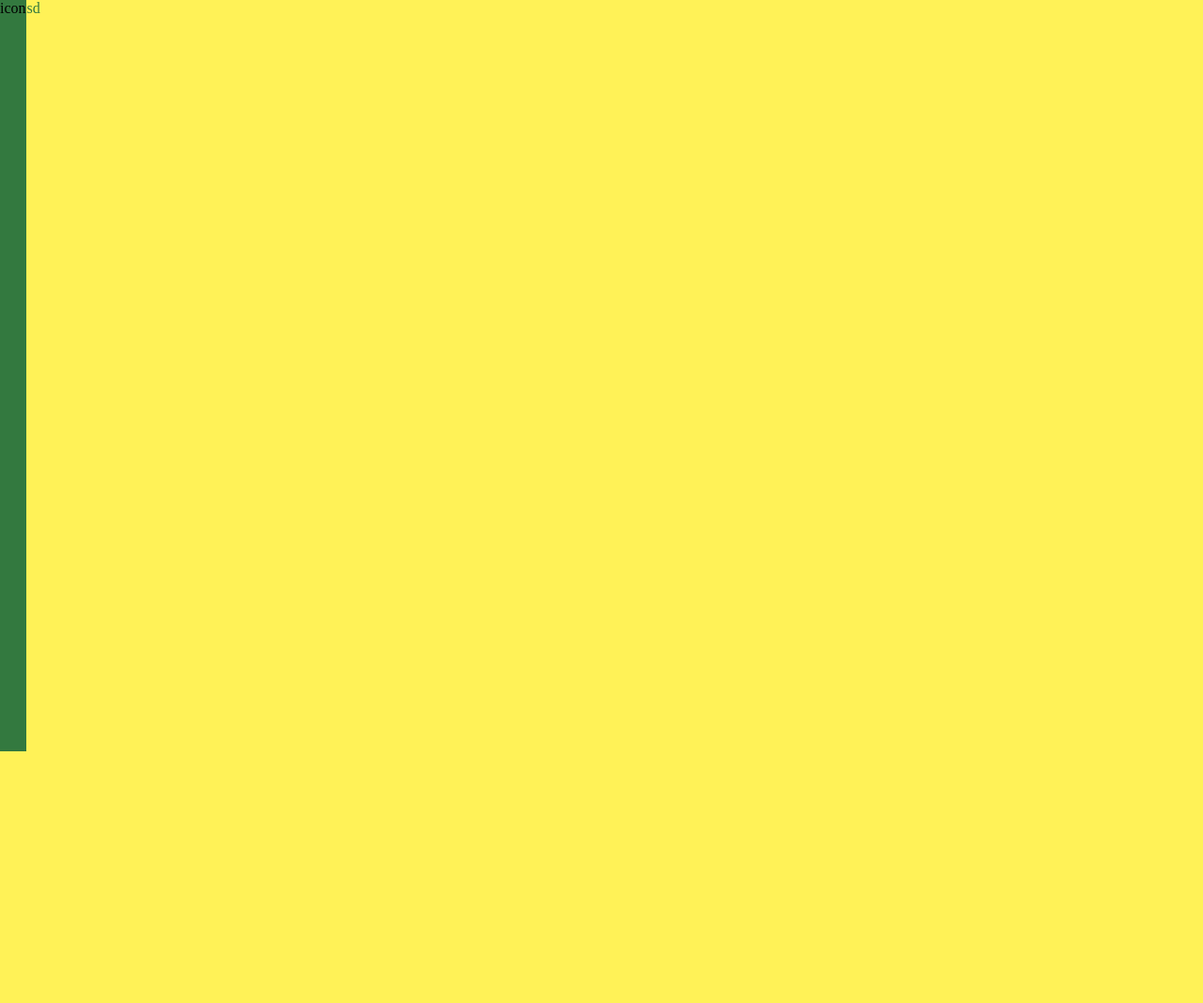
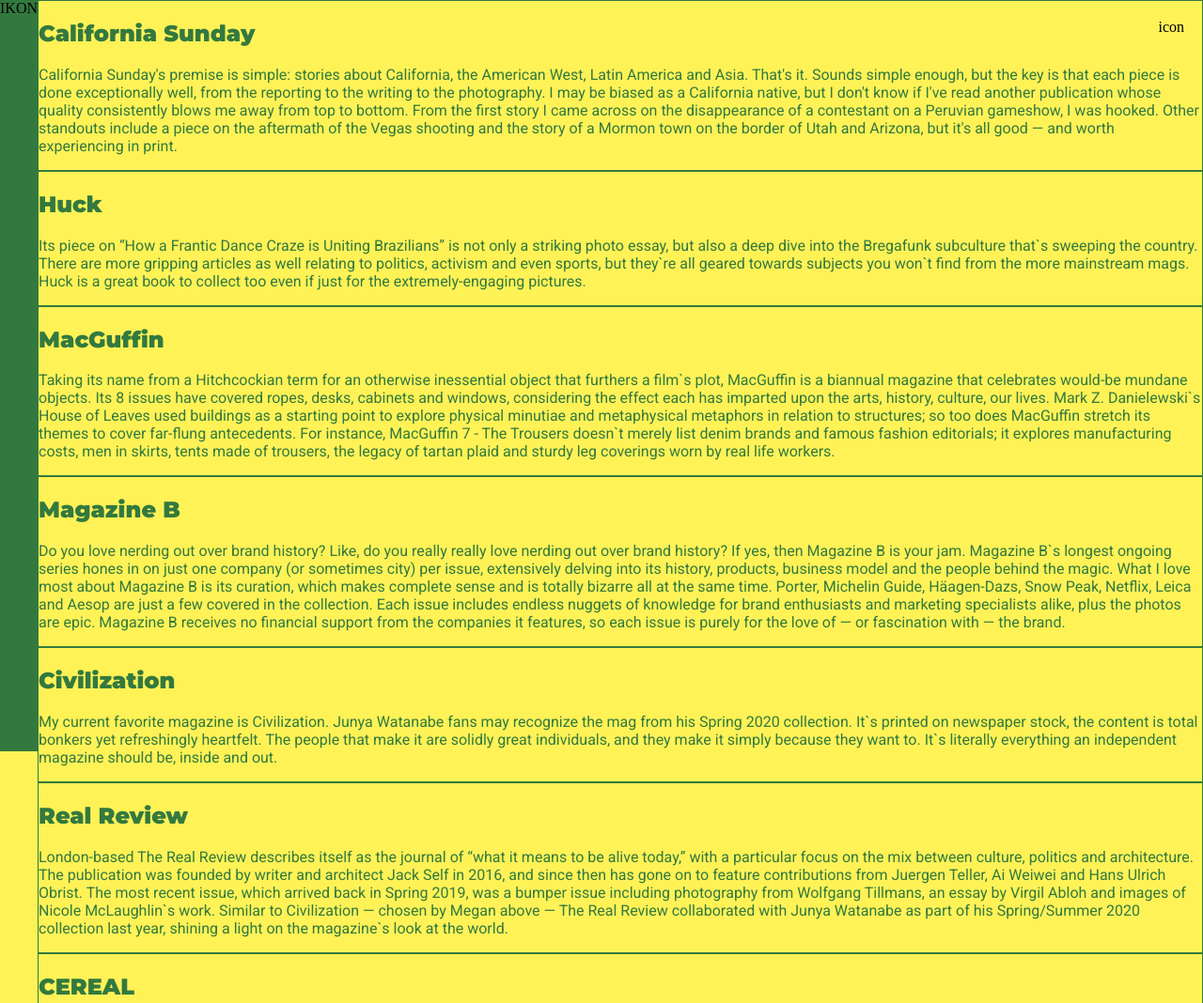
Before and after one commit to vucben99/exam-allami-vanilla, a plain HTML site: page index.html in a window 1280 px wide. Shown: the top 1068 px of the page at 94% size. Before the commit the page ends 800 px from the top, so only its background shows below. Drawn offline with Linux system fonts and the light colour scheme.

Commit message:
security save 2

```diff
--- a/index.html
+++ b/index.html
@@ -18,12 +18,16 @@
 <body>
     <div id="root">
 
+        <aside id="aside">
+            IKON
+        </aside>
+
         <header id='header'>
             icon
         </header>
 
         <main id='main'>
-            asdasd
+
         </main>
 
     </div>
--- a/script.js
+++ b/script.js
@@ -48,3 +48,12 @@ const magazines = {
 
 const root = document.getElementById("root")
 const main = document.getElementById("main")
+
+for (let card of magazines.cards) {
+    main.innerHTML += `
+        <section class="card">
+            <h1>${card.title}</h1>
+            <p>${card.text}</p>
+        </section>
+    `
+}
--- a/style.css
+++ b/style.css
@@ -27,17 +27,34 @@ p {
 }
 
 #header {
+    justify-content: flex-end;
+
+    background-color: transparent;
+
+    height: 60px;
+    position: fixed;
+    right: 20px;
+    top: 20px;
+}
+
+#aside {
+    position: sticky;
+    left: 0;
+    top: 0;
+    height: 100vh;
+    background-color: var(--clr-secondary);
+    display: flex;
     flex-direction: column;
-    justify-content: flex-start;
-
-    background-color: var(--clr-secondary);
-
-    height: 100vh;
-    position: fixed;
 }
 
 #main {
     display: flex;
+    flex-wrap: wrap;
 
     color: var(--clr-secondary);
+    max-width: 1280px;
 }
+
+.card {
+    border: solid 1px var(--clr-secondary)
+}
```
